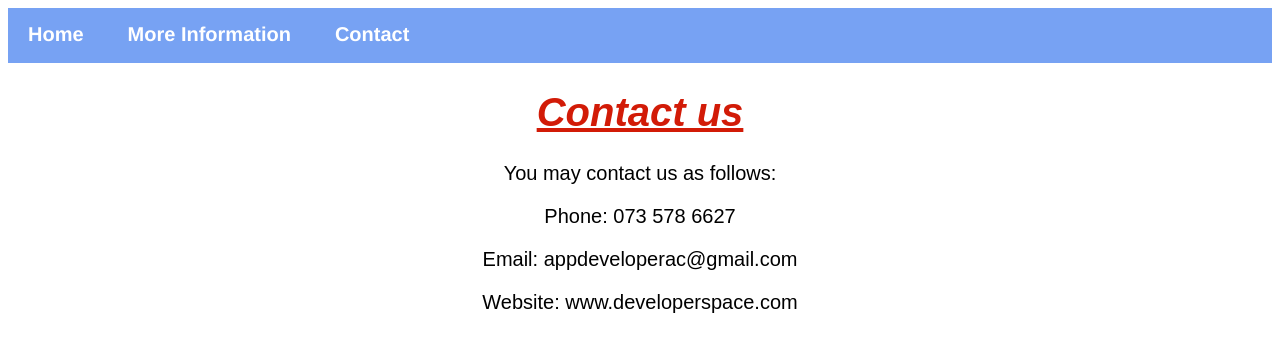
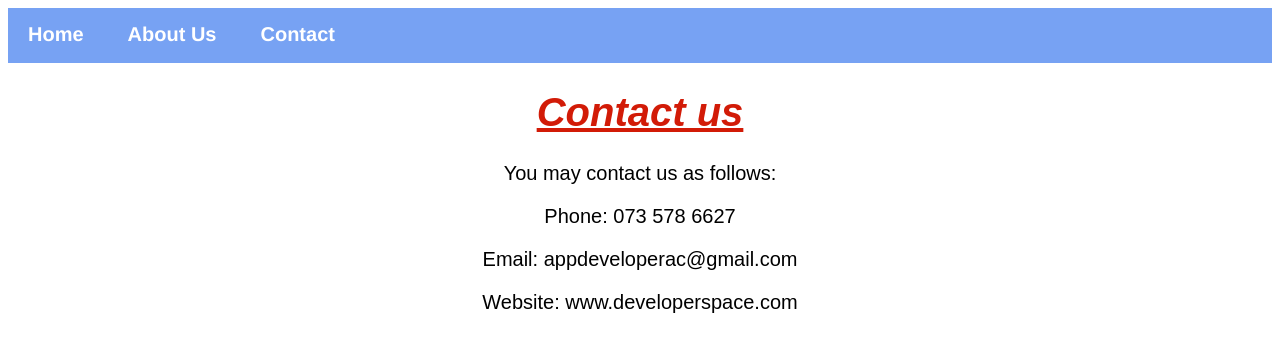
Before and after one commit to HannahDickens59/My-First-App, a plain HTML site: page contact.html in a window 1280 px wide. Drawn offline with Linux system fonts and the light colour scheme.

Commit message:
Update contact.html

```diff
--- a/contact.html
+++ b/contact.html
@@ -6,7 +6,7 @@
     <body>
         <div id="menu">
             <a href="index.html">Home</a>
-            <a href="about.html">More Information</a>
+            <a href="about.html">About Us</a>
             <a href="contact.html">Contact</a>
         </div>
         <h1>Contact us</h1>
```
